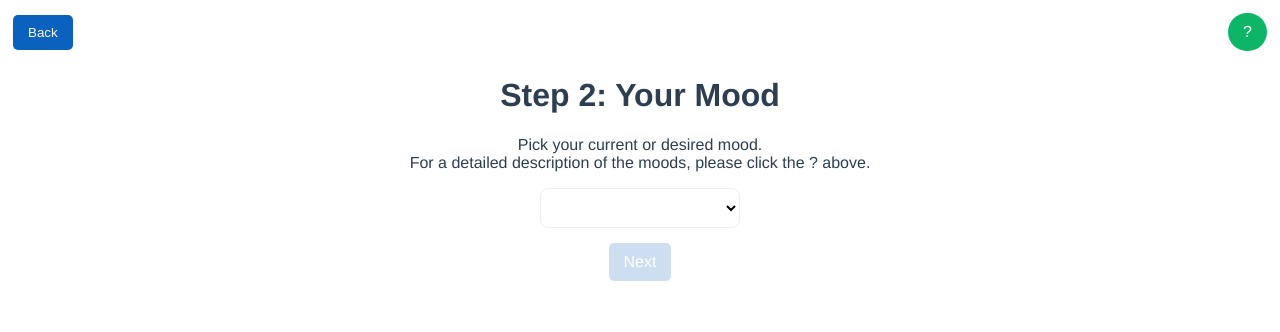
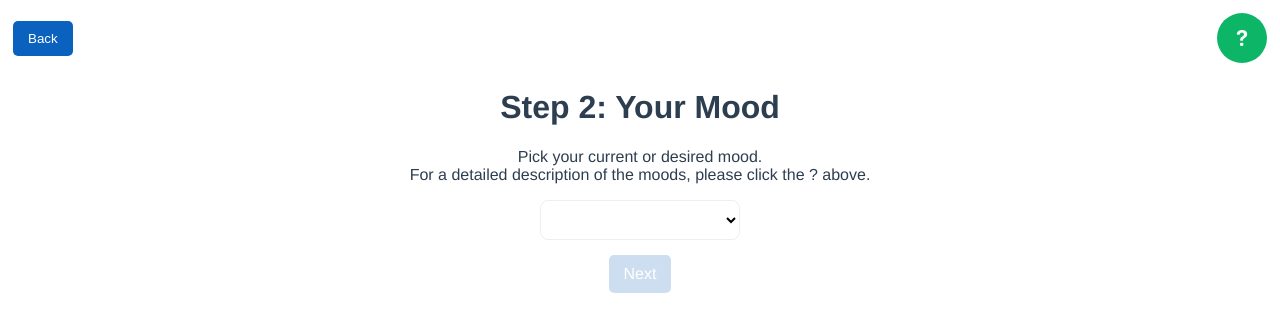
Before and after one commit to c-l-scholl/stp-vue-fb, a Vue app: page /mood in a window 1280 px wide. Shown: the top 332 px of the page. Built offline with nearby package versions, Linux system fonts and the light colour scheme.

Commit message:
added question mark icon for help pages

```diff
--- a/src/views/CalcBPMView.vue
+++ b/src/views/CalcBPMView.vue
@@ -1,8 +1,9 @@
 <template>
   <div class="help-button">
     <router-link to="/bpm-help" class="to-help">
-      ?
+      <img src="../images/icons8-question-mark-30.png">
     </router-link>
+    <!-- Question Mark icon by Icons8: https://icons8.com -->
   </div>
   <div class="page">
     <div class="title">
@@ -96,13 +97,13 @@ export default {
   margin-bottom: 50px;
 }
 .to-help {
-  max-width: 50px;
+  max-width: 30px;
   text-decoration: none;
   color: white;
   display: flex;
   background-color: rgb(13, 181, 103);
-  padding: 10px 15px;
-  border-radius: 30px;
+  padding: 10px ;
+  border-radius: 50px;
   transition: opacity 0.15s;
 }
 .to-help:hover {
--- a/src/views/MoodsView.vue
+++ b/src/views/MoodsView.vue
@@ -2,8 +2,9 @@
   <div class="intro">
     <BackButtonComp />
     <router-link to="/mood-help" class="to-mood-help">
-      ?
+      <img src="../images/icons8-question-mark-30.png">
     </router-link>
+    <!-- Question Mark icon by Icons8: https://icons8.com -->
   </div>
   <div class="page">
     <h1>Step 2: Your Mood</h1>
@@ -81,8 +82,7 @@ export default {
   align-items: center;
   justify-content: space-between;
 }
-.to-mood-help,
-.to-playlist{
+.to-playlist {
   display: flex;
   border-width: 0;
   margin: 5px;
@@ -91,13 +91,18 @@ export default {
   color: white;
   transition: opacity 0.15s;
   text-decoration: none;
-}
-.to-playlist {
   background-color: rgb(10, 97, 190);
 }
 .to-mood-help {
+  display: flex;
+  border-width: 0;
+  margin: 5px;
+  padding: 10px;
+  border-radius: 30px;
+  color: white;
+  transition: opacity 0.15s;
+  text-decoration: none;
   background-color: rgb(13, 181, 103);
-  border-radius: 50px;
 }
 .to-mood-help:hover {
   opacity: 0.8;
```
Also changed, not shown: src/images/icons8-question-mark-30.png (added).
